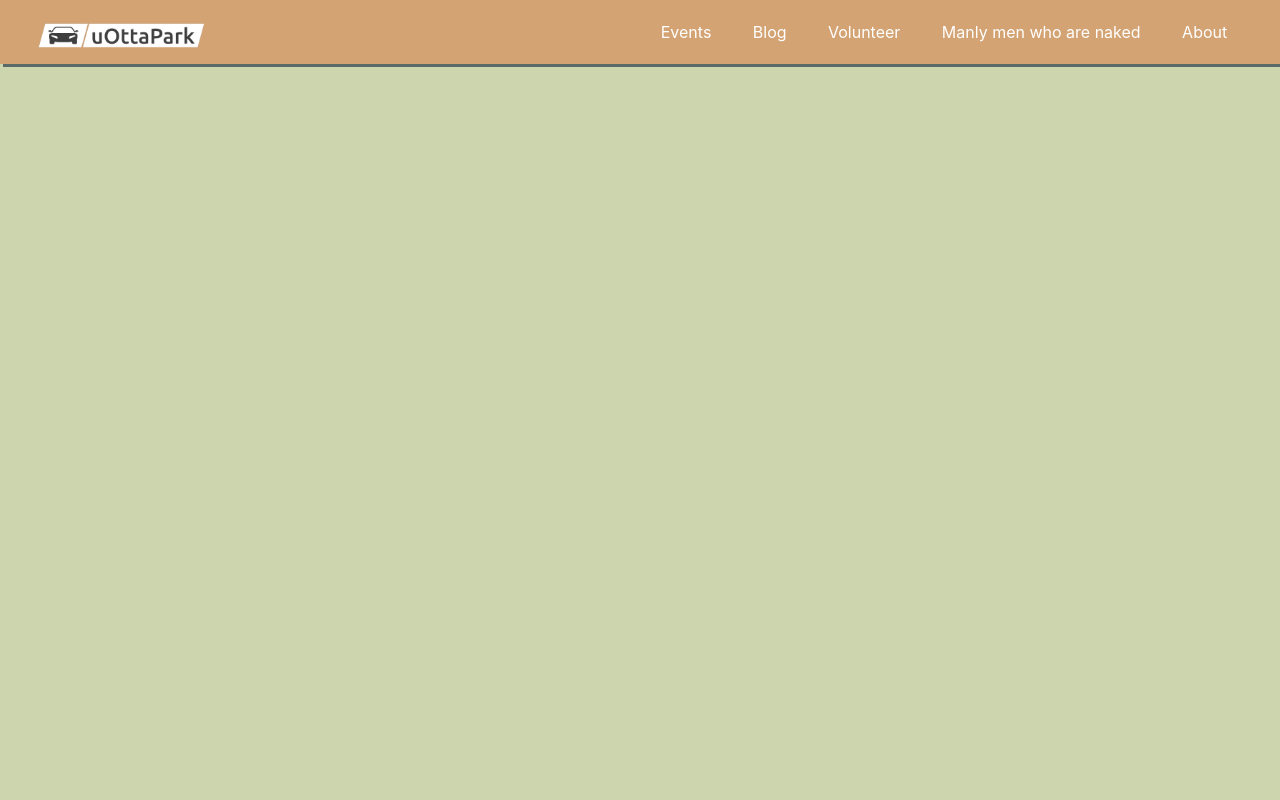
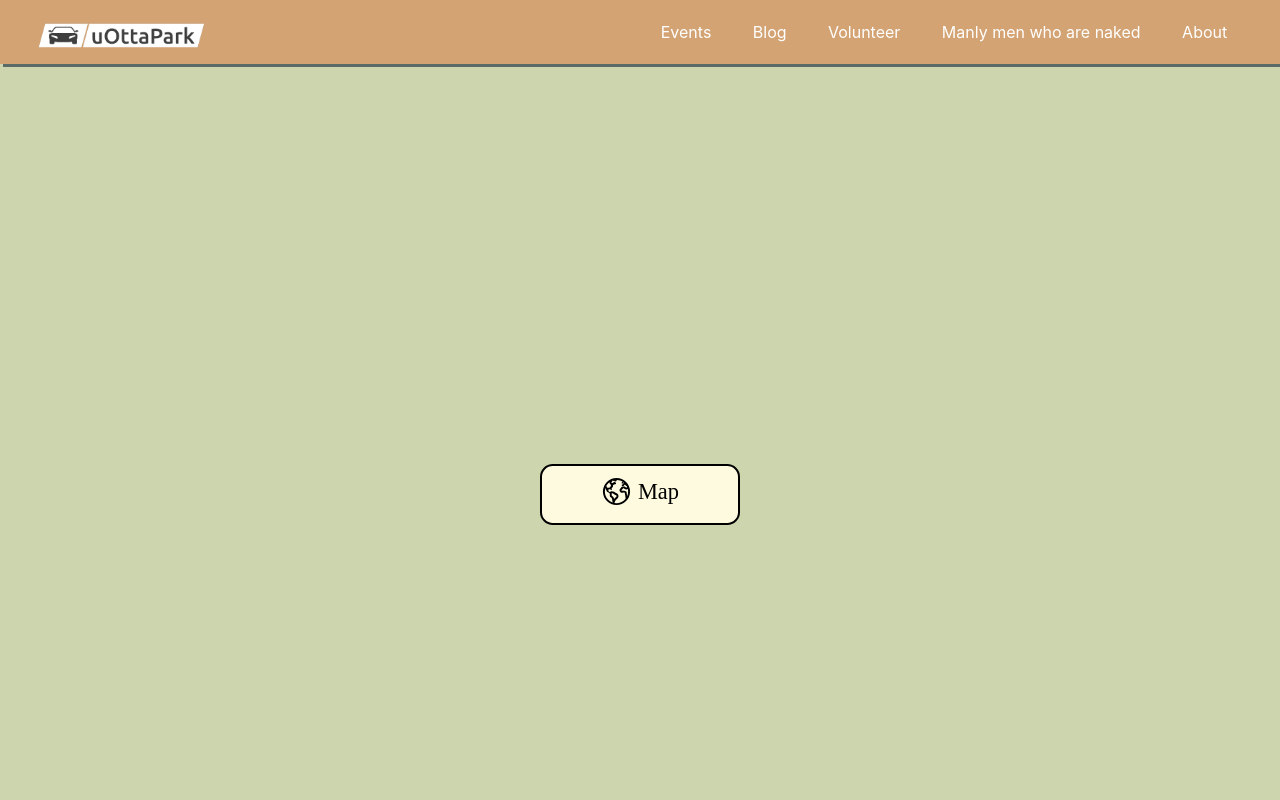
Before and after one commit to EmoruwaTolu/uottaparkmain, a React (Create React App) app: page /home in a window 1280 px wide. Shown: the top 800 px of the page. Built offline with nearby package versions, Linux system fonts and the light colour scheme.

Commit message:
Bookmarks on homepage

```diff
--- a/src/App.css
+++ b/src/App.css
@@ -2,4 +2,5 @@
   width: 100%;
   height: 100%;
   box-sizing: border-box;
+  overflow: hidden;
 }
--- a/src/App.js
+++ b/src/App.js
@@ -4,15 +4,20 @@ import Home from './Home/home';
 import MapToggle from './MapToggle/maptoggle';
 import ReactDOM from 'react-dom/client';
 import { BrowserRouter as Router, Routes, Route } from 'react-router-dom';
+import { useState } from 'react';
 
 function App() {
+
+  const [bookmarks, setBookmarks] = useState([]);
+  console.log(bookmarks)
+
   return (
     <Router>
       <div className="App">
         <Routes>
           <Route path='/' Component={Screen}/>
-          <Route path='/home' Component={Home}/>
-          <Route path='/map' Component={MapToggle}/>
+          <Route path='/home' element={<Home bookmarks={bookmarks} setBookmarks={setBookmarks}/>}/>
+          <Route path='/map' element={<MapToggle bookmarks={bookmarks} setBookmarks={setBookmarks}/>}/>
         </Routes>
       </div>
     </Router>
--- a/src/Home/Spot.js
+++ b/src/Home/Spot.js
@@ -1,13 +1,13 @@
-import './home.css';
+import './spots.css';
 
 function Spot({name, price, available, rating}) {
 
   return (
-    <div className="spot-container">
+    <div className="bookmark-container">
         <div className='spot-img'>
 
         </div>
-        <div className='spot-details'>
+        <div className='bookmark-details'>
             <div className='location'>
                 {name}
             </div>
--- a/src/Home/home.css
+++ b/src/Home/home.css
@@ -3,8 +3,6 @@
     flex-direction: column;
     align-items: center;
     justify-content: center;
-    margin-top: 95%;
-    gap: 10px;
 }
 
 .visit-map-button {
@@ -26,3 +24,18 @@
 .globeIcon {
     width: 20%;
 }
+.parking-watch-list{
+    width: 100%;
+    height: 50vh;
+    display: flex;
+    padding: 3vw;
+    box-sizing: border-box;
+    overflow: hidden;
+}
+.scroller{
+    min-width: 100%;
+    display: flex;
+    width: fit-content;
+    overflow: scroll;
+    height: fit-content;
+}
--- a/src/Home/home.js
+++ b/src/Home/home.js
@@ -1,19 +1,25 @@
 import Navbar from '../Navbar/navbar';
+import Spot from './Spot';
 import { Link } from "react-router-dom";
 import './home.css';
 import EarthIcon from './earth-outline.svg';
 import { useState } from 'react';
 
-function Home() {
+function Home({bookmarks, setBookmarks}) {
 
   const [savedSpots, setSavedSpots] = useState([]);
+  console.log(bookmarks)
 
   return (
     <div className="home">
         <Navbar />
         <div>
             <div className='parking-watch-list'>
-
+              <div className='scroller'>
+                {bookmarks.map((spot, index) => (
+                  <Spot key={index} name={spot.ADDRESS} price={spot.HOURLY_RATE} rating={spot.RATING} available={spot.AVAILABLE_SPACES}/>
+                ))}
+              </div>
             </div>
             <div className='visit-map'>
                 <Link to={'/map'}>
--- a/src/Home/spots.css
+++ b/src/Home/spots.css
@@ -1,5 +1,8 @@
-.spot-container{
-    height: 30vh;
-    width: 30vw;
+.bookmark-container{
+    min-height: 30vh;
+    min-width: 30vw;
     background-color: pink;
 }
+.bookmark-details{
+    background-color: red;
+}
--- a/src/MapToggle/LotDetails.js
+++ b/src/MapToggle/LotDetails.js
@@ -2,7 +2,7 @@ import './lot-details.css';
 
 import { useState } from 'react';
 
-function LotDetails({spot}) {
+function LotDetails({spot, setBookmarks}) {
     console.log(spot)
     return (
         <div className='spot-container'>
@@ -32,7 +32,10 @@ function LotDetails({spot}) {
                     </div>
                 </div>
                 <div className='bookmark-slab'>
-                    <div className='bookmark-button'>Bookmark</div>
+                    <div className='bookmark-button' onClick={() => {
+                        setBookmarks((prevBookmarks) => [...prevBookmarks, spot]);
+
+                    }}>Bookmark</div>
                 </div>
             </div>
         </div>
--- a/src/MapToggle/maptoggle.js
+++ b/src/MapToggle/maptoggle.js
@@ -6,7 +6,7 @@ import './map-toggle.css';
 import ChevronIcon from './chevron-back-outline.svg';
 import { useState } from 'react';
 
-function MapToggle() {
+function MapToggle({bookmarks, setBookmarks}) {
 
     const [filterInfo, setFilterInfo] = useState(null);
     console.log(filterInfo)
@@ -21,7 +21,7 @@ function MapToggle() {
             <ParkingMap setSpot={setFilterInfo} spot={filterInfo}/>
             <div className='map-filters'>
                 {filterInfo === null && <Filter />}
-                {filterInfo !== null && <LotDetails spot={filterInfo}/>}
+                {filterInfo !== null && <LotDetails spot={filterInfo} setBookmarks={setBookmarks}/>}
             </div>
         </div>
 
```
